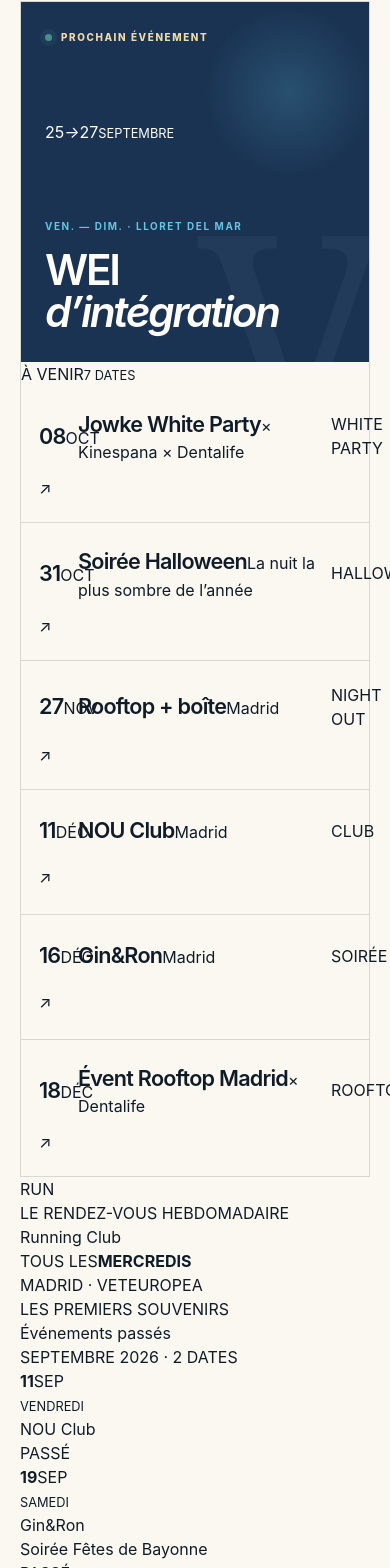
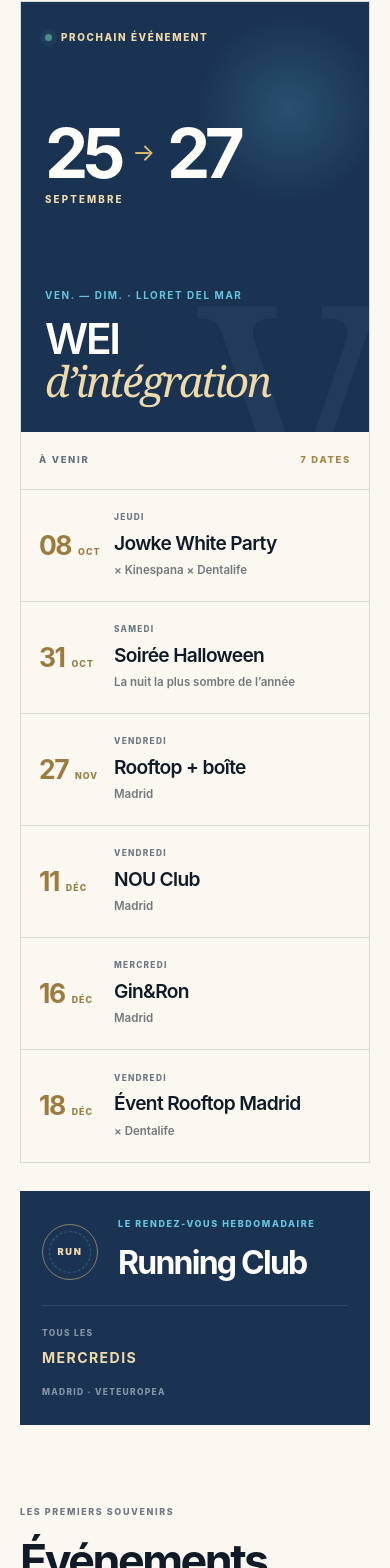
Before and after one commit to bdeveteuropea/bdeveteuropea.github.io, a Next.js app: page / in a window 390 px wide. Shown: the part 3948-5516 px from the top of the page. Built offline with nearby package versions, Linux system fonts and the light colour scheme.

Commit message:
Style event timeline, Running Club, and past events

```diff
--- a/app/globals.css
+++ b/app/globals.css
@@ -702,14 +702,14 @@ button { cursor: pointer; }
 
 .agenda-board {
   display: grid;
-  grid-template-columns: minmax(370px, 0.85fr) 1.15fr;
-  max-width: 1250px;
+  grid-template-columns: minmax(390px, 0.82fr) minmax(0, 1.18fr);
+  max-width: 1320px;
   margin: clamp(75px, 10vw, 135px) 0 0 auto;
   border: 1px solid var(--line-light);
 }
 .agenda-feature {
   position: relative;
-  min-height: 480px;
+  min-height: 720px;
   display: flex;
   flex-direction: column;
   justify-content: space-between;
@@ -722,29 +722,148 @@ button { cursor: pointer; }
 }
 .feature-label { display: flex; align-items: center; gap: 9px; color: var(--gold-light); font-size: 0.62rem; font-weight: 800; letter-spacing: 0.16em; }
 .live-dot { width: 7px; height: 7px; border-radius: 50%; background: #76dcbd; box-shadow: 0 0 0 5px rgba(118, 220, 189, 0.1); animation: pulse 2s ease-in-out infinite; }
+.agenda-feature-date {
+  position: relative;
+  z-index: 2;
+  display: grid;
+  grid-template-columns: auto auto auto;
+  gap: clamp(12px, 2vw, 24px);
+  align-items: center;
+  align-self: flex-start;
+  color: var(--white);
+}
+.agenda-feature-date span {
+  font-size: clamp(4.5rem, 7vw, 7.7rem);
+  font-weight: 720;
+  letter-spacing: -0.08em;
+  line-height: 0.8;
+}
+.agenda-feature-date i { color: var(--gold); font-size: 1.5rem; font-style: normal; }
+.agenda-feature-date small {
+  grid-column: 1 / -1;
+  color: var(--gold-light);
+  font-size: 0.61rem;
+  font-weight: 800;
+  letter-spacing: 0.22em;
+}
 .feature-copy { position: relative; z-index: 2; }
 .feature-copy p { margin: 0 0 15px; color: var(--cyan); font-size: 0.62rem; font-weight: 750; letter-spacing: 0.16em; }
 .feature-copy h3 { margin: 0; font-size: clamp(2.2rem, 3.8vw, 4.2rem); font-weight: 620; letter-spacing: -0.055em; line-height: 1; }
+.feature-copy h3 em { color: var(--gold-light); font-family: Georgia, serif; font-weight: 400; }
 .feature-v { position: absolute; right: -0.08em; bottom: -0.39em; color: rgba(255, 255, 255, 0.04); font-family: Georgia, serif; font-size: 25rem; line-height: 1; }
 .agenda-list { display: flex; flex-direction: column; }
+.agenda-list-heading {
+  display: flex;
+  min-height: 67px;
+  align-items: center;
+  justify-content: space-between;
+  padding: 0 clamp(25px, 3.2vw, 45px);
+  border-bottom: 1px solid var(--line-light);
+  color: #627181;
+  font-size: 0.59rem;
+  font-weight: 850;
+  letter-spacing: 0.18em;
+}
+.agenda-list-heading small { font: inherit; color: #a48343; }
 .agenda-row {
   display: grid;
-  grid-template-columns: 45px 1fr auto 24px;
-  gap: 18px;
+  grid-template-columns: 70px minmax(0, 1fr) auto 20px;
+  gap: clamp(16px, 2.2vw, 30px);
   align-items: center;
-  min-height: 160px;
-  padding: 26px clamp(25px, 4vw, 52px);
+  min-height: 121px;
+  padding: 22px clamp(25px, 3.2vw, 45px);
   border-bottom: 1px solid var(--line-light);
   color: var(--ink);
-  transition: color 230ms ease, background 230ms ease, padding 230ms ease;
+  transition: color 230ms ease, background 230ms ease, transform 230ms ease;
 }
 .agenda-row:last-child { border-bottom: 0; }
-.agenda-row:hover { padding-left: clamp(35px, 4.8vw, 66px); background: #ebe3d1; color: #8d6b2e; }
-.agenda-index { color: #9c7c3e; font-size: 0.61rem; font-weight: 800; }
-.agenda-row strong { font-size: clamp(1.25rem, 2vw, 2rem); font-weight: 620; letter-spacing: -0.035em; }
-.agenda-row small { font-size: 0.58rem; font-weight: 800; letter-spacing: 0.13em; }
-.agenda-row svg { width: 20px; fill: none; stroke: currentColor; stroke-width: 1.4; transition: transform 220ms ease; }
-.agenda-row:hover svg { transform: translate(4px, -4px); }
+.agenda-row:hover { background: #ebe3d1; color: #8d6b2e; transform: translateX(6px); }
+.agenda-date {
+  display: grid;
+  grid-template-columns: auto 1fr;
+  gap: 7px;
+  align-items: baseline;
+  color: #9c7c3e;
+}
+.agenda-date strong { font-size: 2rem; font-weight: 650; letter-spacing: -0.055em; }
+.agenda-date span { font-size: 0.55rem; font-weight: 850; letter-spacing: 0.12em; }
+.agenda-event-copy { min-width: 0; display: flex; flex-direction: column; gap: 5px; }
+.agenda-event-copy small { color: #6c7884; font-size: 0.52rem; font-weight: 850; letter-spacing: 0.15em; }
+.agenda-event-copy strong { overflow: hidden; font-size: clamp(1.15rem, 1.65vw, 1.65rem); font-weight: 640; letter-spacing: -0.035em; text-overflow: ellipsis; white-space: nowrap; }
+.agenda-event-copy span { color: rgba(16, 27, 40, 0.58); font-size: 0.72rem; font-weight: 600; }
+.agenda-tag { color: #8b6a31; font-size: 0.52rem; font-weight: 850; letter-spacing: 0.13em; white-space: nowrap; }
+.agenda-row-mark { font-size: 1rem; transition: transform 220ms ease; }
+.agenda-row:hover .agenda-row-mark { transform: translate(4px, -4px); }
+
+.agenda-recurring {
+  position: relative;
+  display: grid;
+  grid-template-columns: 94px minmax(220px, 1fr) auto auto;
+  gap: clamp(24px, 4vw, 58px);
+  align-items: center;
+  max-width: 1320px;
+  min-height: 160px;
+  margin: 28px 0 0 auto;
+  padding: 27px clamp(28px, 4vw, 56px);
+  overflow: hidden;
+  background: var(--navy-soft);
+  color: var(--white);
+}
+.agenda-recurring::after {
+  position: absolute;
+  right: 26%;
+  width: 1px;
+  height: 100%;
+  background: rgba(255, 255, 255, 0.08);
+  content: "";
+  transform: rotate(18deg);
+}
+.recurring-orbit {
+  position: relative;
+  z-index: 1;
+  display: grid;
+  width: 82px;
+  aspect-ratio: 1;
+  place-items: center;
+  border: 1px solid rgba(223, 189, 114, 0.55);
+  border-radius: 50%;
+}
+.recurring-orbit::after { position: absolute; inset: 9px; border: 1px dashed rgba(101, 198, 227, 0.38); border-radius: 50%; content: ""; animation: spin 18s linear infinite; }
+.recurring-orbit span { color: var(--gold-light); font-size: 0.58rem; font-weight: 900; letter-spacing: 0.18em; }
+.recurring-copy, .recurring-when, .recurring-city { position: relative; z-index: 1; }
+.recurring-copy p { margin: 0 0 9px; color: var(--cyan); font-size: 0.56rem; font-weight: 850; letter-spacing: 0.18em; }
+.recurring-copy h3 { margin: 0; font-size: clamp(2rem, 3.3vw, 3.8rem); font-weight: 650; letter-spacing: -0.055em; }
+.recurring-when { display: flex; flex-direction: column; gap: 7px; }
+.recurring-when span, .recurring-city { color: rgba(255, 255, 255, 0.48); font-size: 0.53rem; font-weight: 800; letter-spacing: 0.15em; }
+.recurring-when strong { color: var(--gold-light); font-size: 0.88rem; letter-spacing: 0.1em; }
+.recurring-city { white-space: nowrap; }
+
+.agenda-past { max-width: 1320px; margin: clamp(80px, 9vw, 125px) 0 0 auto; }
+.agenda-subheading { display: flex; align-items: end; justify-content: space-between; gap: 30px; margin-bottom: 30px; }
+.agenda-subheading p { margin: 0 0 10px; color: #6c7884; font-size: 0.56rem; font-weight: 850; letter-spacing: 0.18em; }
+.agenda-subheading h3 { margin: 0; font-size: clamp(2.4rem, 4vw, 4.7rem); font-weight: 650; letter-spacing: -0.055em; }
+.agenda-subheading > span { color: #9c7c3e; font-size: 0.56rem; font-weight: 850; letter-spacing: 0.14em; }
+.past-grid { display: grid; grid-template-columns: repeat(2, minmax(0, 1fr)); border-top: 1px solid var(--line-light); border-left: 1px solid var(--line-light); }
+.past-card {
+  position: relative;
+  display: grid;
+  grid-template-columns: 78px 1fr auto;
+  gap: 26px;
+  align-items: center;
+  min-height: 170px;
+  padding: 30px 34px;
+  border-right: 1px solid var(--line-light);
+  border-bottom: 1px solid var(--line-light);
+  transition: background 220ms ease;
+}
+.past-card:hover { background: #f0ebdf; }
+.past-card time { display: flex; align-items: baseline; gap: 7px; color: #8e8065; }
+.past-card time strong { font-size: 2.6rem; font-weight: 620; letter-spacing: -0.06em; }
+.past-card time span { font-size: 0.54rem; font-weight: 850; letter-spacing: 0.12em; }
+.past-card small { color: #87909a; font-size: 0.52rem; font-weight: 850; letter-spacing: 0.15em; }
+.past-card h4 { margin: 7px 0 0; font-size: clamp(1.35rem, 2vw, 2rem); font-weight: 620; letter-spacing: -0.035em; }
+.past-card p { margin: 7px 0 0; color: rgba(16, 27, 40, 0.55); font-size: 0.74rem; }
+.past-status { color: #9b8e76; font-size: 0.5rem; font-weight: 850; letter-spacing: 0.16em; }
 
 .team-section {
   position: relative;
@@ -942,8 +1061,12 @@ button { cursor: pointer; }
   .display-orbit { width: 220px; }
   .agenda-top { grid-template-columns: 180px 1fr; gap: 50px; }
   .round-link { grid-column: 2; width: 122px; }
-  .agenda-board { grid-template-columns: 1fr; max-width: 820px; }
-  .agenda-feature { min-height: 390px; }
+  .agenda-board { grid-template-columns: 1fr; max-width: 880px; }
+  .agenda-feature { min-height: 480px; }
+  .agenda-recurring { grid-template-columns: 82px 1fr auto; max-width: 880px; }
+  .recurring-city { grid-column: 2 / -1; }
+  .agenda-past { max-width: 880px; }
+  .past-grid { grid-template-columns: 1fr; }
   .team-section { grid-template-columns: 1fr; }
   .team-emblem { min-height: 650px; border-right: 0; border-bottom: 1px solid rgba(255, 255, 255, 0.1); }
   .team-copy { min-height: 820px; }
@@ -1002,13 +1125,29 @@ button { cursor: pointer; }
   .display-watermark { font-size: 16rem; }
   .round-link { grid-column: 1; width: 112px; }
   .agenda-board { margin-top: 70px; }
-  .agenda-feature { min-height: 360px; padding: 28px 24px; }
+  .agenda-feature { min-height: 430px; padding: 28px 24px; }
+  .agenda-feature-date span { font-size: 4.3rem; }
   .feature-copy h3 { font-size: 2.65rem; }
   .feature-v { font-size: 18rem; }
-  .agenda-row { grid-template-columns: 27px 1fr 20px; gap: 12px; min-height: 125px; padding: 22px 18px; }
-  .agenda-row:hover { padding-left: 22px; }
-  .agenda-row small { display: none; }
-  .agenda-row strong { font-size: 1.35rem; }
+  .agenda-list-heading { min-height: 58px; padding: 0 18px; }
+  .agenda-row { grid-template-columns: 62px minmax(0, 1fr); gap: 13px; min-height: 112px; padding: 20px 18px; }
+  .agenda-row:hover { transform: none; }
+  .agenda-date strong { font-size: 1.65rem; }
+  .agenda-event-copy strong { font-size: 1.2rem; white-space: normal; }
+  .agenda-tag, .agenda-row-mark { display: none; }
+  .agenda-recurring { grid-template-columns: 58px 1fr; gap: 18px; min-height: 0; padding: 26px 22px; }
+  .agenda-recurring::after { display: none; }
+  .recurring-orbit { width: 56px; }
+  .recurring-orbit::after { inset: 6px; }
+  .recurring-copy h3 { font-size: 2rem; }
+  .recurring-when { grid-column: 1 / -1; padding-top: 21px; border-top: 1px solid rgba(255, 255, 255, 0.1); }
+  .recurring-city { grid-column: 1 / -1; }
+  .agenda-subheading { align-items: flex-start; flex-direction: column; }
+  .agenda-subheading h3 { font-size: 2.8rem; }
+  .past-card { grid-template-columns: 64px 1fr; gap: 18px; min-height: 145px; padding: 25px 20px; }
+  .past-card time strong { font-size: 2rem; }
+  .past-card h4 { font-size: 1.35rem; }
+  .past-status { grid-column: 2; }
   .team-emblem { min-height: 500px; }
   .team-emblem::before { inset: 4%; }
   .team-logo-ring { width: min(76%, 340px); }
```
